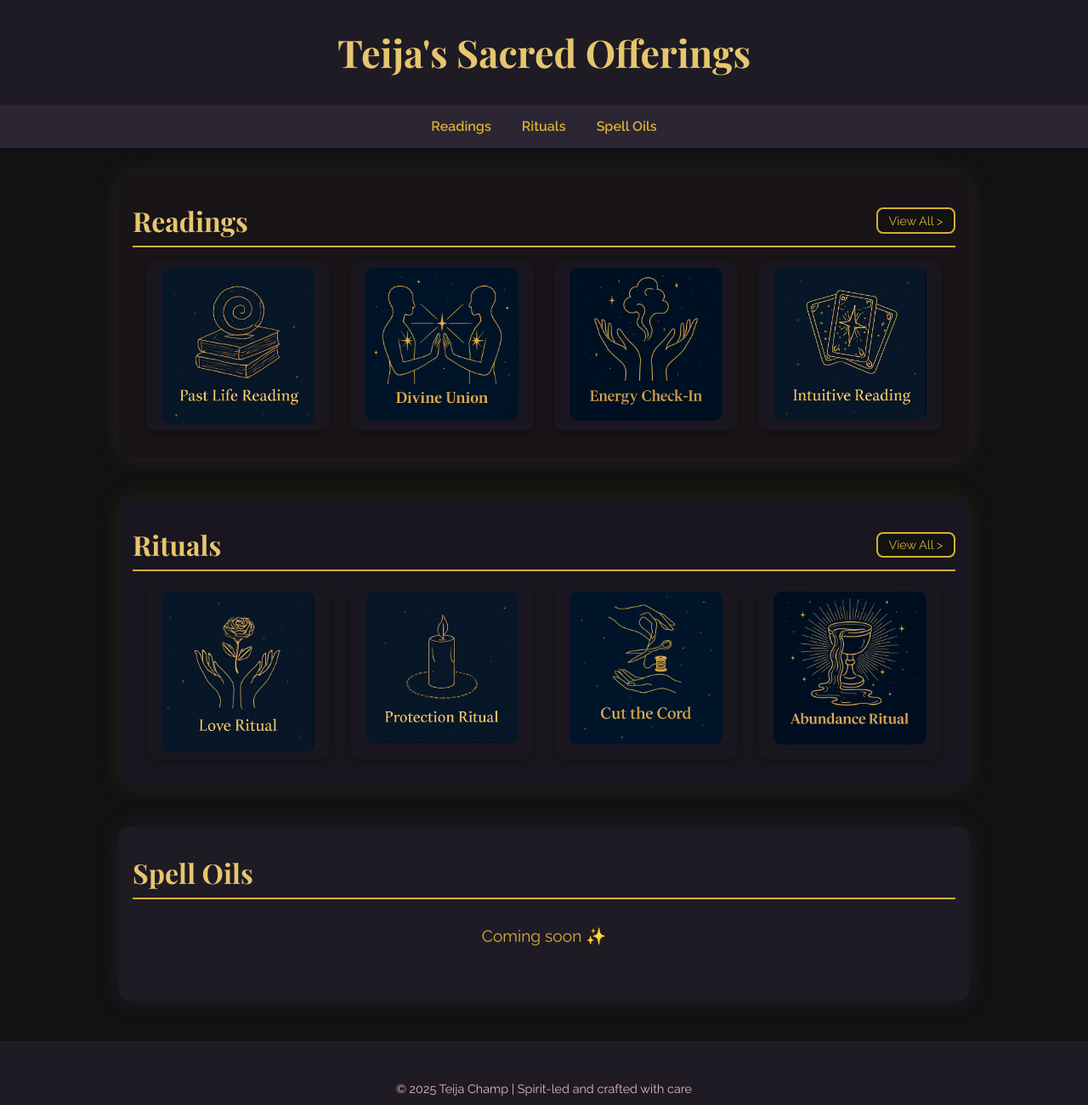
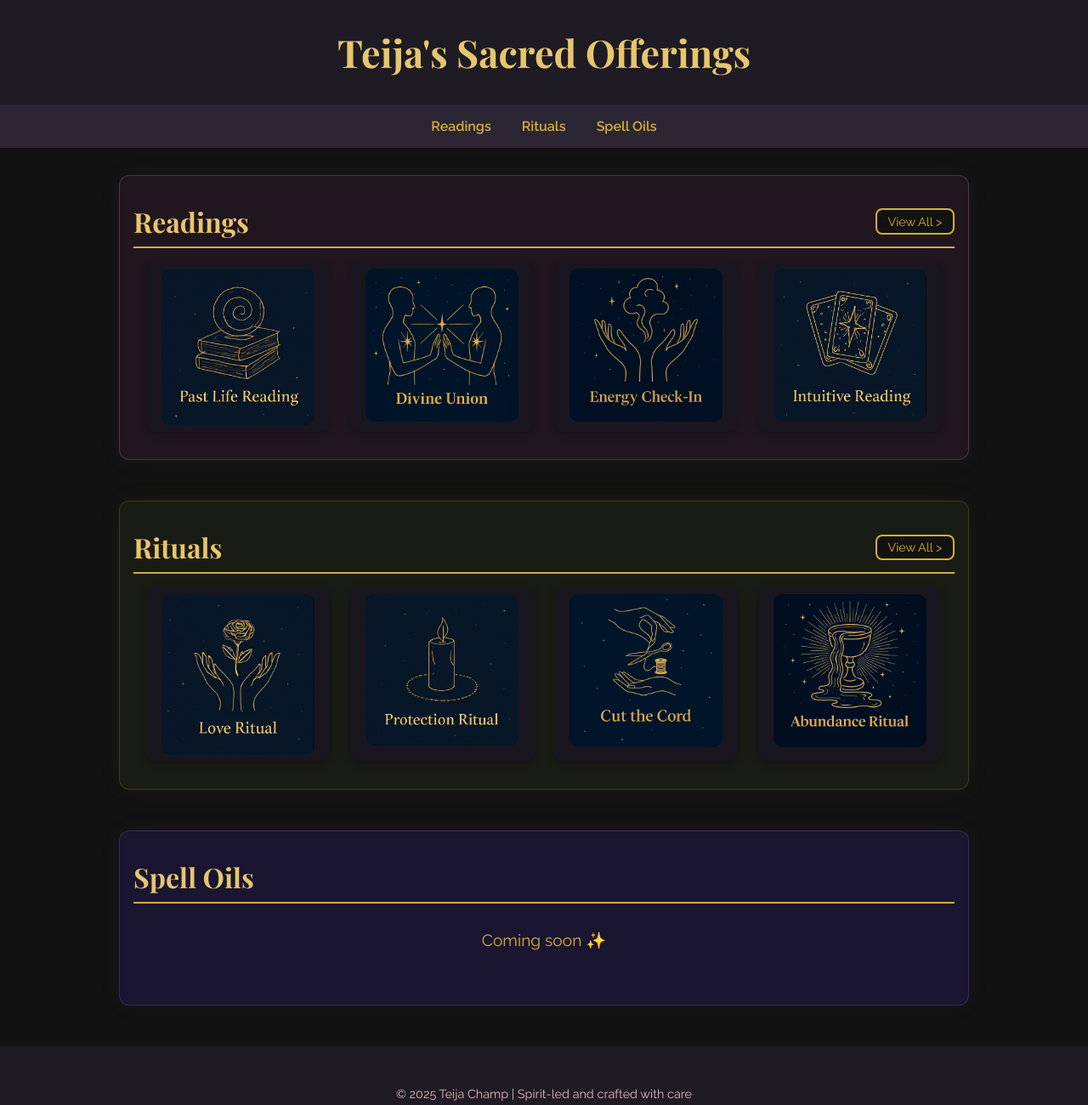
Before and after one commit to TeijaChamp/teija-sacred-shop, a plain HTML site: page index.html in a window 1280 px wide. Shown: the top 1300 px of the page at 85% size. Drawn offline with nearby package versions, Linux system fonts and the light colour scheme.

Commit message:
Update index.html

```diff
--- a/index.html
+++ b/index.html
@@ -10,7 +10,7 @@
       margin: 0;
       font-family: 'Raleway', sans-serif;
       background-color: #121212;
-      color: #e6c66e; /* Light gold font */
+      color: #e6c66e;
     }
 
     header {
@@ -34,7 +34,7 @@
 
     nav a {
       margin: 0 1rem;
-      color: #d4af37; /* Gold nav links */
+      color: #d4af37;
       text-decoration: none;
       font-weight: 600;
     }
@@ -96,7 +96,7 @@
 
     .offering:hover {
       transform: scale(1.05);
-      box-shadow: 0 4px 20px rgba(212, 175, 55, 0.4); /* gold glow */
+      box-shadow: 0 4px 20px rgba(212, 175, 55, 0.4);
     }
 
     .offering img {
@@ -109,24 +109,27 @@
     }
 
     #readings {
-      background-color: #181417;
-      box-shadow: 0 0 30px rgba(228, 182, 192, 0.1); /* rose quartz glow */
+      background-color: #21161e;
+      border: 1px solid rgba(228, 182, 192, 0.2);
+      box-shadow: 0 0 30px rgba(228, 182, 192, 0.05);
       border-radius: 12px;
       padding: 2rem 1rem;
       margin-bottom: 3rem;
     }
 
     #rituals {
-      background-color: #1a161f;
-      box-shadow: 0 0 30px rgba(212, 175, 55, 0.1); /* gold glow */
+      background-color: #191c14;
+      border: 1px solid rgba(212, 175, 55, 0.2);
+      box-shadow: 0 0 30px rgba(212, 175, 55, 0.05);
       border-radius: 12px;
       padding: 2rem 1rem;
       margin-bottom: 3rem;
     }
 
     #oils {
-      background-color: #1f1b24;
-      box-shadow: 0 0 30px rgba(200, 120, 255, 0.1); /* amethyst glow */
+      background-color: #1a1530;
+      border: 1px solid rgba(200, 120, 255, 0.2);
+      box-shadow: 0 0 30px rgba(200, 120, 255, 0.05);
       border-radius: 12px;
       padding: 2rem 1rem;
       margin-bottom: 3rem;
@@ -144,7 +147,7 @@
       padding: 2rem;
       background-color: #1f1b24;
       font-size: 0.9rem;
-      color: #e4b6c0; /* Rose quartz accent */
+      color: #e4b6c0;
     }
   </style>
 </head>
```
